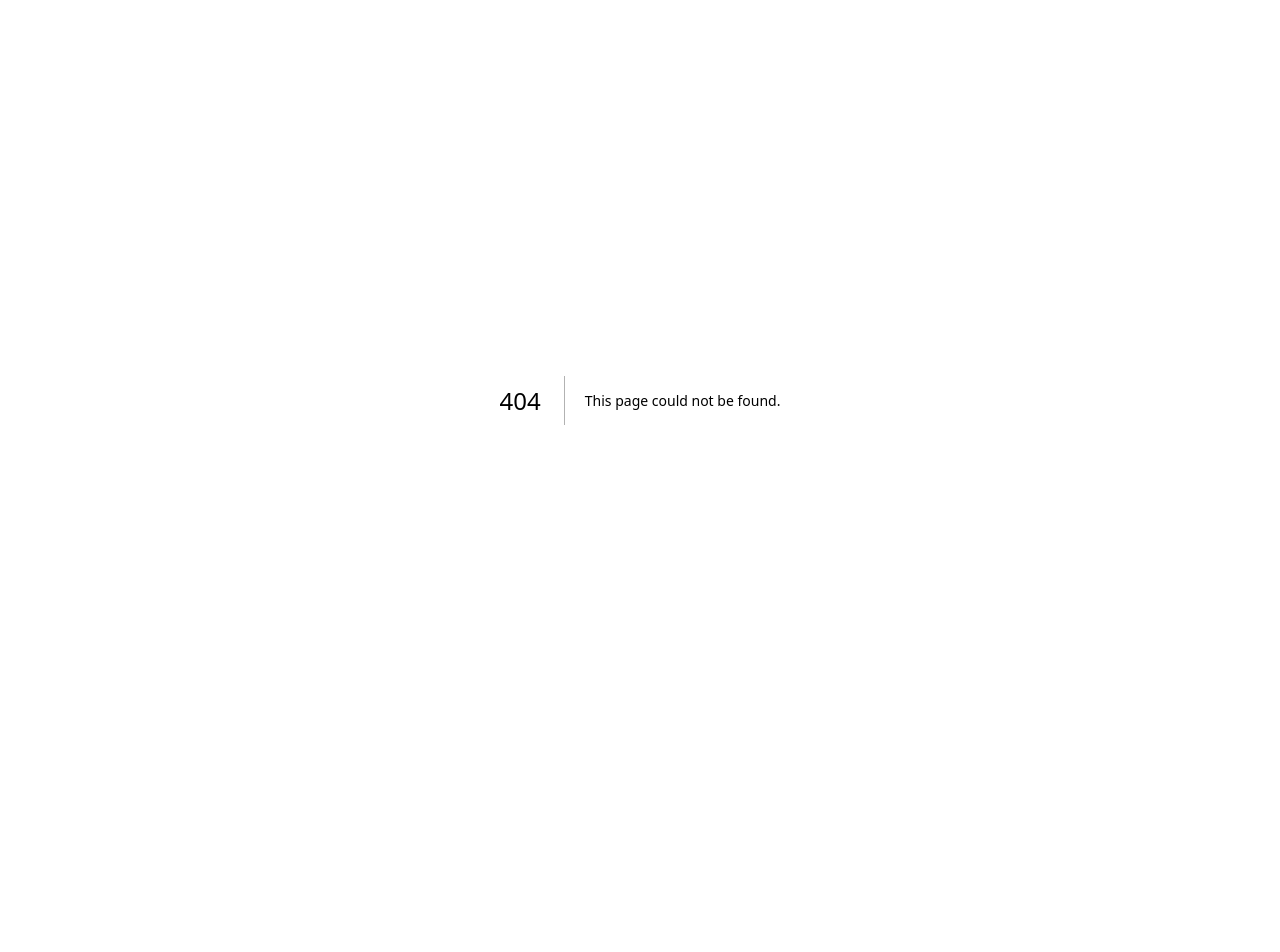
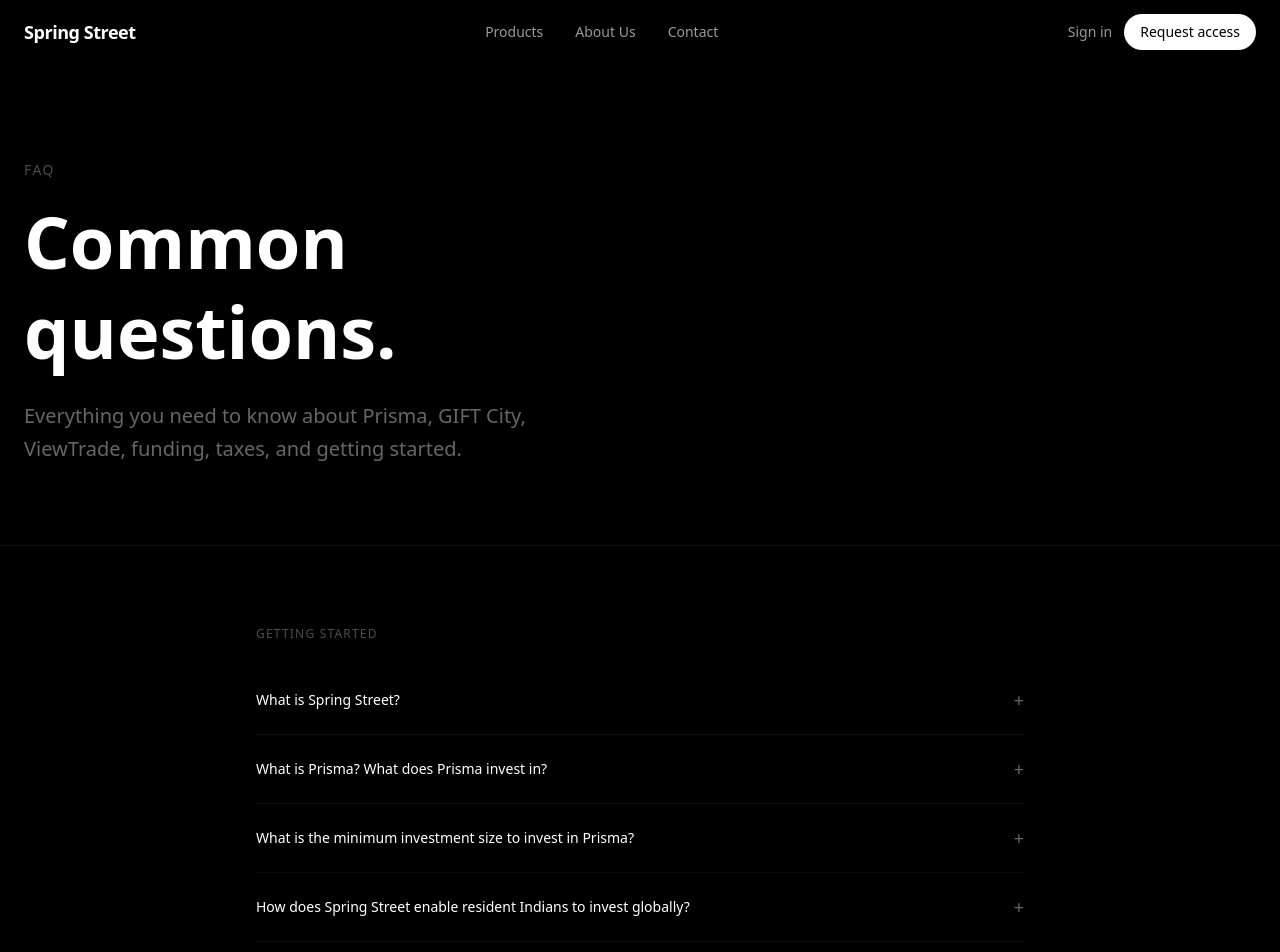
Before and after one commit to princeyadav14/spring-street, a Next.js app: page /faq in a window 1280 px wide. Before the commit this address had no page. Shown: the top 952 px of the page. Before the commit the page ends 800 px from the top, so only its background shows below. Built offline with nearby package versions, Linux system fonts and the light colour scheme.

Commit message:
Add FAQ page - all pages complete

```diff
--- /dev/null
+++ b/app/faq/page.tsx
@@ -0,0 +1,134 @@
+ 'use client'
+import { useState } from 'react'
+import Navbar from '../components/Navbar'
+import Footer from '../components/Footer'
+
+const faqs = [
+  {
+    category: 'Getting Started',
+    questions: [
+      {
+        q: 'What is Spring Street?',
+        a: 'Spring Street is a global investment management platform built for Indian investors and NRIs to make global investing simple and easy. We build in-house products called "Prisma" that help you grow your wealth globally.',
+      },
+      {
+        q: 'What is Prisma? What does Prisma invest in?',
+        a: 'Prisma is our flagship product — a family of globally diversified ETF portfolios. Each Prisma is built on a systematic, factor-based methodology and rebalanced annually. They invest in global ETFs across equities, fixed income, and commodities.',
+      },
+      {
+        q: 'What is the minimum investment size to invest in Prisma?',
+        a: 'The minimum investment to get started with Prisma is $250 USD. You can top up your wallet at any time and switch between Prisma strategies without any lock-in period.',
+      },
+      {
+        q: 'How does Spring Street enable resident Indians to invest globally?',
+        a: 'Spring Street operates through GIFT City (Gujarat International Finance Tec-City), an IFSCA-regulated platform. Indian residents can remit up to $250,000 per year under the RBI Liberalised Remittance Scheme (LRS) to invest globally through us.',
+      },
+    ],
+  },
+  {
+    category: 'Funding & Taxes',
+    questions: [
+      {
+        q: 'How do I fund my Spring Street wallet?',
+        a: 'You fund your USD wallet via your Indian bank account under the LRS scheme. The process is straightforward — you initiate a wire transfer from your bank, and the funds appear in your Spring Street wallet within 2-3 business days.',
+      },
+      {
+        q: 'What are the tax implications of investing through Spring Street?',
+        a: 'Gains from your Prisma investments are subject to capital gains tax in India. Long-term capital gains (held over 24 months) are taxed at 12.5% without indexation. Spring Street provides detailed tax statements to help you file your returns accurately.',
+      },
+      {
+        q: 'Does Spring Street provide tax statements?',
+        a: 'Yes. We provide comprehensive annual tax statements including your capital gains summary, dividend income, and foreign asset reporting data required for your ITR filing.',
+      },
+    ],
+  },
+  {
+    category: 'Platform & Security',
+    questions: [
+      {
+        q: 'Is Spring Street regulated?',
+        a: 'Yes. Spring Street is an IFSCA Regulated Partner operating out of GIFT City. Your investments are held with our broker partner ViewTrade, which is SIPC-insured up to $500,000.',
+      },
+      {
+        q: 'How secure is my data and money?',
+        a: 'Your data is encrypted with AES-256 encryption. Your funds are held in segregated accounts — Spring Street never commingles client funds. We use bank-grade security protocols across all our systems.',
+      },
+      {
+        q: 'Who do I contact for help?',
+        a: 'You can reach us at hello@springstreet.in or call us at +91 79 0189 7503. Our team is available Mon-Sun to help with any questions about your account, investments, or platform.',
+      },
+    ],
+  },
+]
+
+function FAQItem({ q, a }: { q: string; a: string }) {
+  const [open, setOpen] = useState(false)
+  return (
+    <div
+      className="border-b border-white/5 cursor-pointer group"
+      onClick={() => setOpen(!open)}
+    >
+      <div className="flex items-center justify-between py-5 gap-4">
+        <span className="text-white text-sm font-medium">{q}</span>
+        <span className={`text-white/40 text-lg flex-shrink-0 transition-transform duration-200 ${open ? 'rotate-45' : ''}`}>
+          +
+        </span>
+      </div>
+      {open && (
+        <div className="pb-5 text-white/40 text-sm leading-relaxed">
+          {a}
+        </div>
+      )}
+    </div>
+  )
+}
+
+export default function FAQPage() {
+  return (
+    <main className="bg-black min-h-screen">
+      <Navbar />
+
+      {/* Hero */}
+      <section className="pt-40 pb-20 px-6 max-w-7xl mx-auto border-b border-white/5">
+        <p className="text-white/30 text-sm uppercase tracking-widest mb-4">FAQ</p>
+        <h1 className="text-5xl md:text-7xl font-bold text-white max-w-2xl leading-tight mb-6">
+          Common questions.
+        </h1>
+        <p className="text-white/40 text-xl max-w-xl leading-relaxed">
+          Everything you need to know about Prisma, GIFT City, ViewTrade, funding, taxes, and getting started.
+        </p>
+      </section>
+
+      {/* FAQ content */}
+      <section className="py-20 px-6 max-w-7xl mx-auto">
+        <div className="max-w-3xl mx-auto flex flex-col gap-16">
+          {faqs.map((category, i) => (
+            <div key={i}>
+              <p className="text-white/30 text-xs uppercase tracking-widest mb-6">
+                {category.category}
+              </p>
+              <div>
+                {category.questions.map((item, j) => (
+                  <FAQItem key={j} q={item.q} a={item.a} />
+                ))}
+              </div>
+            </div>
+          ))}
+        </div>
+      </section>
+
+      {/* CTA */}
+      <section className="py-20 px-6 max-w-7xl mx-auto border-t border-white/5">
+        <div className="max-w-3xl mx-auto text-center">
+          <h2 className="text-2xl font-bold text-white mb-4">Still have questions?</h2>
+          <p className="text-white/40 mb-8">Our team is happy to help you get started.</p>
+          <a href="/contact" className="bg-white text-black font-medium px-8 py-3.5 rounded-full hover:bg-white/90 transition-colors text-sm inline-block">
+            Contact us →
+          </a>
+        </div>
+      </section>
+
+      <Footer />
+    </main>
+  )
+}
```
